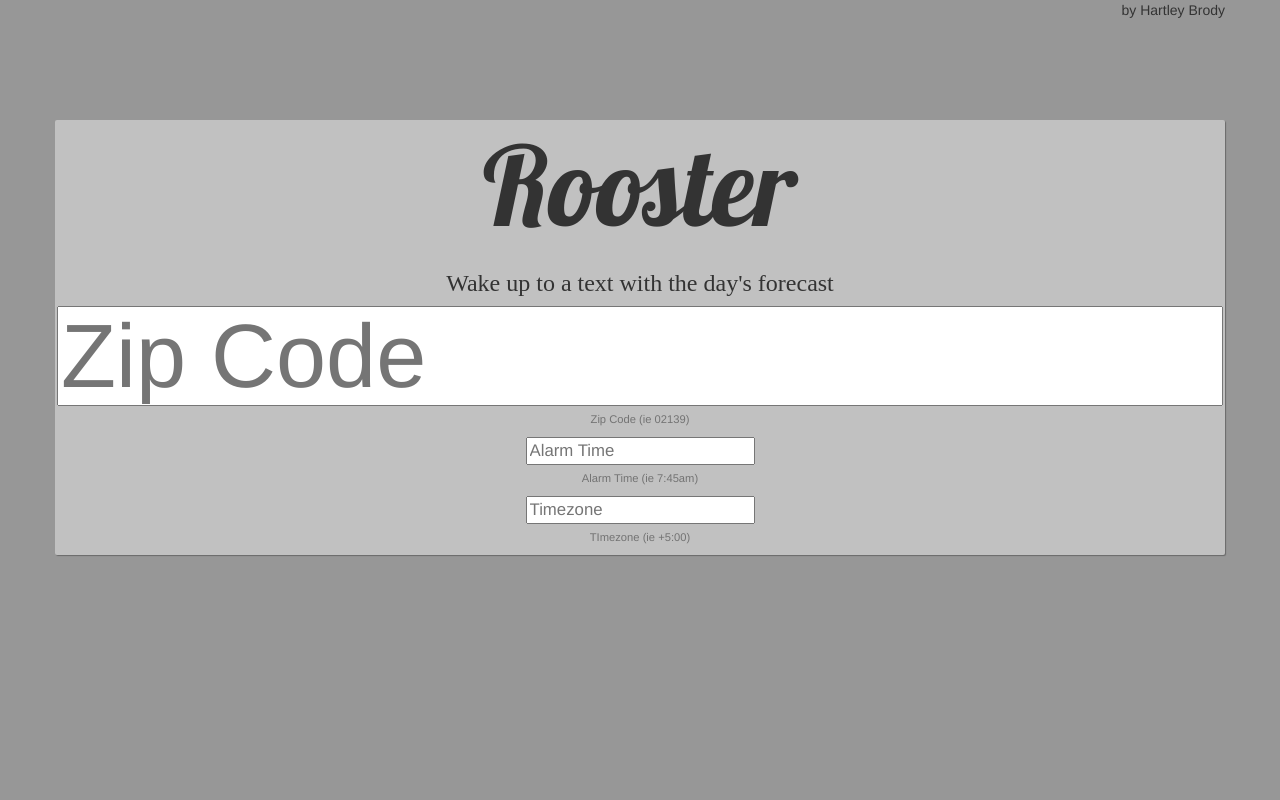
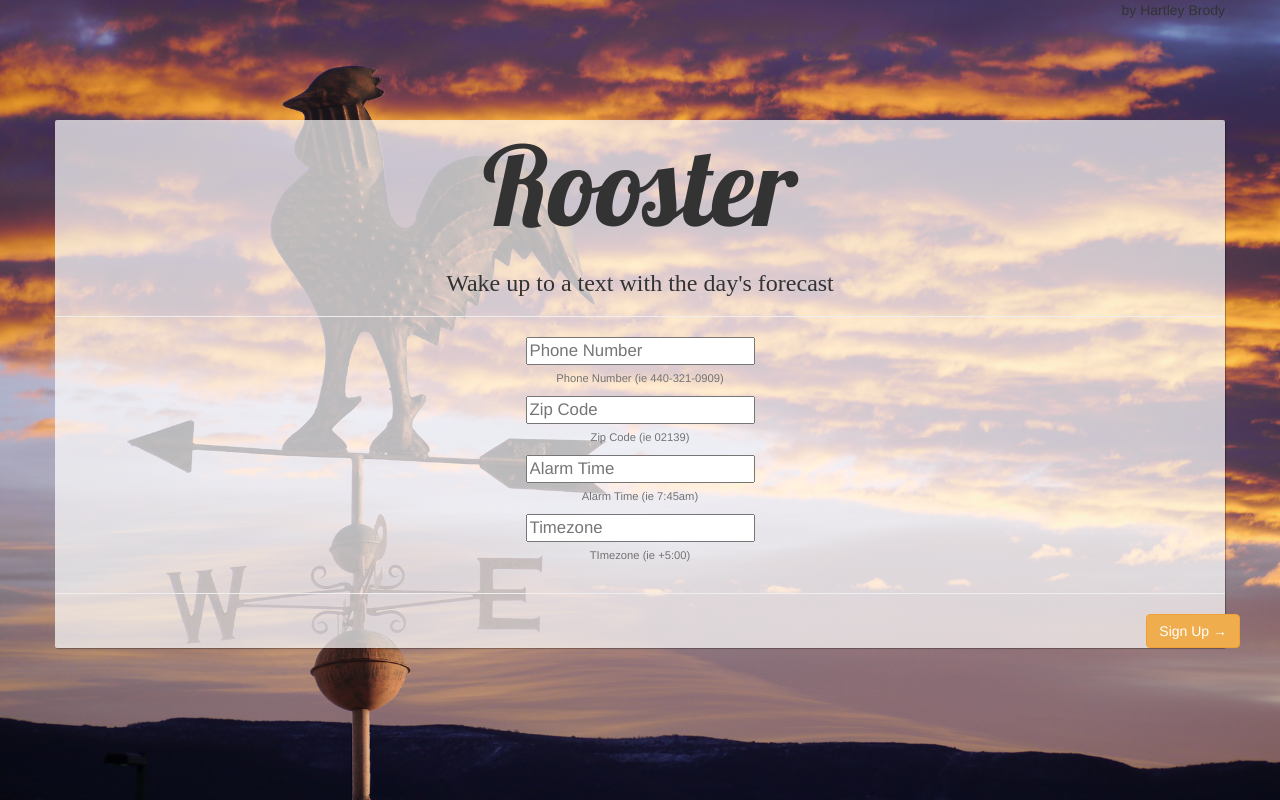
Before and after one commit to hartleybrody/rooster, a Flask app: page / in a window 1280 px wide. Run offline with Flask 2, Linux system fonts and the light colour scheme; some libraries are stand-ins or nearby versions; some web fonts are replaced.

Commit message:
homepage design tweaks, added background

```diff
--- a/static/styles.css
+++ b/static/styles.css
@@ -1,12 +1,20 @@
+html {
+  background: url('rooster-bg.jpg') no-repeat center center fixed;
+  -webkit-background-size: cover;
+  -moz-background-size: cover;
+  -o-background-size: cover;
+  background-size: cover;
+}
+
 body{
-    background-color: rgba(125, 125, 125, 0.8);
+    background: rgba(255, 255, 255, 0.0);
 }
 
 #signup-area{
     margin: 100px auto 100px;
     text-align: center;
 
-    background-color: rgba(255, 255, 255, 0.4);
+    background-color: rgba(255, 255, 255, 0.7);
     border-radius: 2px;
     box-shadow: 1px 1px 1px rgba(0, 0, 0, 0.3);
 
@@ -15,12 +23,6 @@ body{
 input {
     font-size: 1.2em;
     line-height: 1.3em;
-}
-
-#zipcode{
-    font-size: 90px;
-    line-height: 95px;
-    height: 100px;
 }
 
 h1, h2 {
--- a/templates/homepage.html
+++ b/templates/homepage.html
@@ -26,10 +26,16 @@
                         <h1>Rooster</h1>
                         <h3>Wake up to a text with the day's forecast</h3>
 
+                        <hr />
+
                         <form class="form" action="/" method="post">
                             <div class="row">
-                                <div class="span6">
-                                    <input type="text" class="span3" id="zipcode" name="zipcode" placeholder="Zip Code" />
+                                <div class="span3">
+                                    <input type="text" class="span2" id="phone" name="phone" placeholder="Phone Number" />
+                                    <span class="help-block">Phone Number (ie 440-321-0909)</span>
+                                </div>
+                                <div class="span3">
+                                    <input type="text" class="span2" id="zipcode" name="zipcode" placeholder="Zip Code" />
                                     <span class="help-block">Zip Code (ie 02139)</span>
                                 </div>
                             </div>
@@ -42,6 +48,15 @@
                                     <input type="text" class="span2" id="alarm-tz" name="alarm-tz" placeholder="Timezone" />
                                     <span class="help-block">TImezone (ie +5:00)</span>
                                 </div>
+                            </div>
+
+                            <hr />
+
+                            <div class="row">
+                                <div class="span5 text-right">
+                                    <input type="submit" class="btn btn-warning btn-large" value="Sign Up &rarr;" />
+                                </div>
+                            </div>
                         </form>
                     </div>
                 </div>
```
Also changed, not shown: static/rooster-bg.jpg (added).
